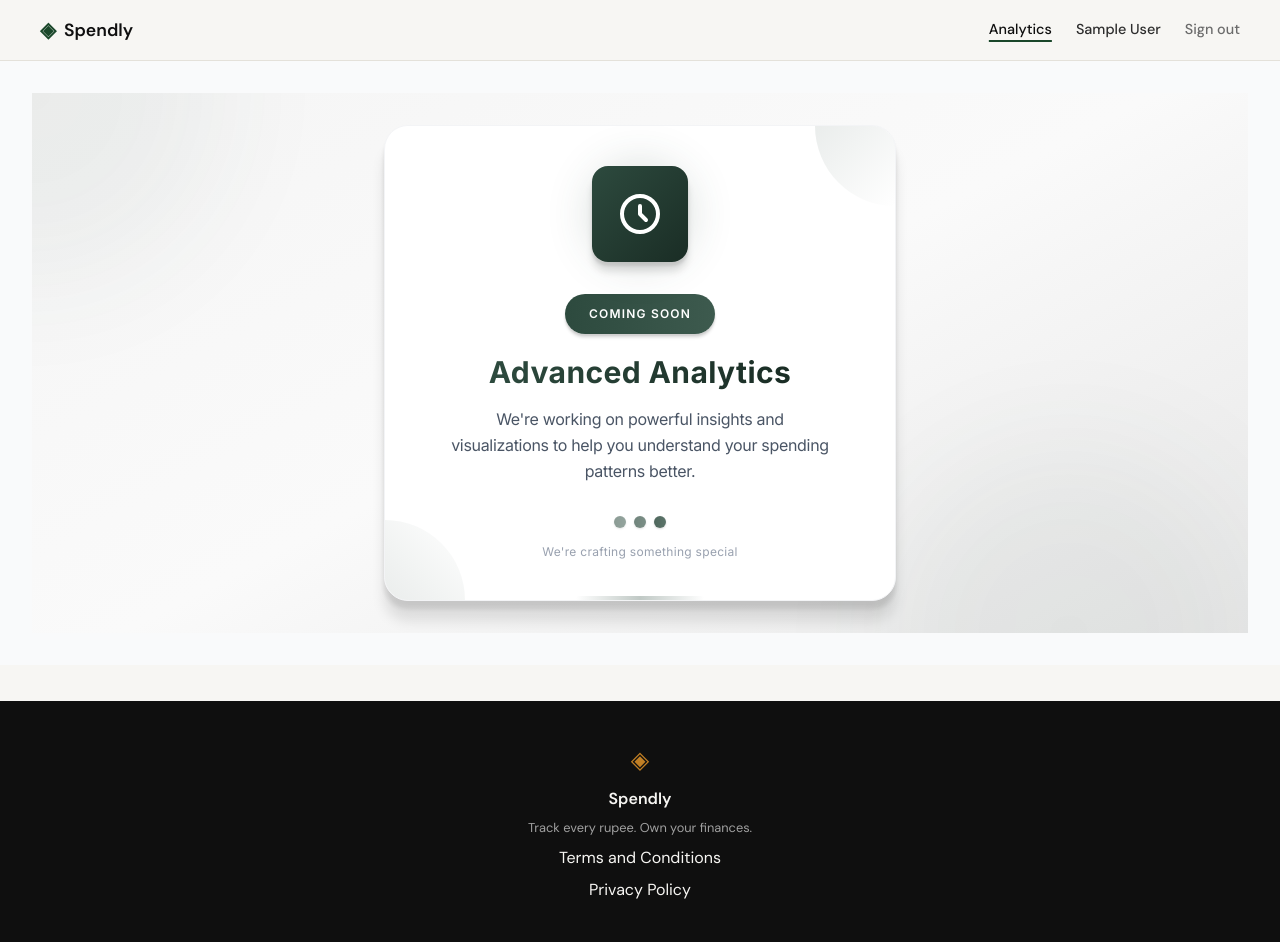
After one commit to gopendrajangir/claude_spendly, a Flask app: page /analytics in a window 1280 px wide. The commit adds this page. Run offline with Flask 3, Linux system fonts and the light colour scheme; the visitor is signed in with stand-in values (Sample User, id 1).

Commit message:
feat: add analytics coming soon page (#8)
Add a logged-in-only /analytics route that renders a Coming Soon page
built from the Figma design, an Analytics navbar item shown only to
signed-in users (highlighted on that page), and ignore *.db files.

Co-Authored-By: Claude Sonnet 5.5 <noreply@anthropic.com>

```diff
--- a/app.py
+++ b/app.py
@@ -354,6 +354,12 @@ def profile():
     )
 
 
+@app.route("/analytics")
+@login_required
+def analytics():
+    return render_template("analytics.html")
+
+
 @app.route("/expenses/add", methods=["GET", "POST"])
 @login_required
 def add_expense():
--- a/static/css/style.css
+++ b/static/css/style.css
@@ -115,6 +115,14 @@ a { color: inherit; text-decoration: none; }
 
 .nav-links a.nav-user { color: var(--ink-soft); }
 .nav-links a.nav-user:hover { color: var(--ink); }
+
+.nav-links a.is-active {
+    color: var(--ink);
+    text-decoration: underline;
+    text-decoration-color: var(--accent);
+    text-decoration-thickness: 2px;
+    text-underline-offset: 6px;
+}
 
 /* ------------------------------------------------------------------ */
 /* Flash messages                                                      */
@@ -863,6 +871,214 @@ a { color: inherit; text-decoration: none; }
 }
 
 /* ------------------------------------------------------------------ */
+/* Analytics (coming soon)                                             */
+/* ------------------------------------------------------------------ */
+
+/* The design's own palette, defined once as tokens for this page */
+.analytics-section {
+    --coming-green-rgb: 45, 74, 62;
+    --coming-green: #2d4a3e;
+    --coming-green-light: #3d5a4e;
+    --coming-green-deep: #1a2d25;
+    --coming-text: #4a5565;
+    --coming-muted: #99a1af;
+    --coming-line: #f3f4f6;
+    --coming-page: #f9fafb;
+    --coming-font: 'Inter', var(--font-body);
+    --coming-stage: linear-gradient(
+        152.5deg, #f5f5f5 0%, #fafafa 50%, #f6f6f6 60%, #efefef 80%, #e8e8e8 100%
+    );
+
+    background: var(--coming-page);
+    padding: 2rem;
+}
+
+.analytics-stage {
+    position: relative;
+    min-height: 540px;
+    display: flex;
+    align-items: center;
+    justify-content: center;
+    padding: 2rem;
+    overflow: hidden;
+    background: var(--coming-stage);
+}
+
+.analytics-orb {
+    position: absolute;
+    width: 384px;
+    height: 384px;
+    border-radius: 50%;
+    background: var(--coming-green);
+    filter: blur(64px);
+    opacity: 0.05;
+    pointer-events: none;
+}
+
+.analytics-orb-top { top: -192px; left: -192px; }
+.analytics-orb-bottom { right: -13px; bottom: -192px; }
+
+.analytics-card {
+    position: relative;
+    z-index: 1;
+    width: 100%;
+    max-width: 512px;
+    padding: 40px;
+    display: flex;
+    flex-direction: column;
+    align-items: center;
+    text-align: center;
+    overflow: hidden;
+    font-family: var(--coming-font);
+    background: var(--paper-card);
+    border: 1px solid var(--coming-line);
+    border-radius: 24px;
+    -webkit-backdrop-filter: blur(8px);
+    backdrop-filter: blur(8px);
+    box-shadow: 0 20px 12.5px rgba(0, 0, 0, 0.1), 0 8px 5px rgba(0, 0, 0, 0.1);
+}
+
+.analytics-corner {
+    position: absolute;
+    width: 80px;
+    height: 80px;
+    opacity: 0.1;
+    pointer-events: none;
+}
+
+.analytics-corner-top {
+    top: 0;
+    right: 0;
+    border-bottom-left-radius: 999px;
+    background: linear-gradient(135deg, rgb(var(--coming-green-rgb)), rgba(var(--coming-green-rgb), 0));
+}
+
+.analytics-corner-bottom {
+    bottom: 0;
+    left: 0;
+    border-top-right-radius: 999px;
+    background: linear-gradient(45deg, rgb(var(--coming-green-rgb)), rgba(var(--coming-green-rgb), 0));
+}
+
+.analytics-icon-wrap {
+    position: relative;
+    width: 96px;
+    height: 96px;
+    margin-bottom: 32px;
+}
+
+.analytics-icon-glow {
+    position: absolute;
+    inset: 0;
+    border-radius: 50%;
+    background: var(--coming-green);
+    filter: blur(24px);
+    opacity: 0.2;
+}
+
+.analytics-icon {
+    position: relative;
+    width: 96px;
+    height: 96px;
+    display: flex;
+    align-items: center;
+    justify-content: center;
+    border-radius: 16px;
+    background: linear-gradient(135deg, var(--coming-green), var(--coming-green-deep));
+    box-shadow: 0 10px 7.5px rgba(0, 0, 0, 0.1), 0 4px 3px rgba(0, 0, 0, 0.1);
+}
+
+.analytics-icon img { display: block; width: 48px; height: 48px; }
+
+.analytics-pill {
+    display: inline-flex;
+    align-items: center;
+    height: 40px;
+    padding: 0 24px;
+    margin-bottom: 20px;
+    border-radius: 999px;
+    background: linear-gradient(90deg, var(--coming-green), var(--coming-green-light));
+    box-shadow: 0 4px 3px rgba(0, 0, 0, 0.1), 0 2px 2px rgba(0, 0, 0, 0.1);
+    color: var(--paper-card);
+    font-size: 12px;
+    font-weight: 600;
+    line-height: 16px;
+    letter-spacing: 1.2px;
+    text-transform: uppercase;
+}
+
+.analytics-title {
+    font-size: 30px;
+    font-weight: 700;
+    line-height: 36px;
+    letter-spacing: 0.3955px;
+    background: linear-gradient(90deg, var(--coming-green), var(--coming-green-deep));
+    -webkit-background-clip: text;
+    background-clip: text;
+    -webkit-text-fill-color: transparent;
+    color: transparent;
+}
+
+.analytics-text {
+    max-width: 384px;
+    margin-top: 16px;
+    font-size: 16px;
+    line-height: 26px;
+    letter-spacing: -0.3125px;
+    color: var(--coming-text);
+}
+
+.analytics-dots {
+    display: flex;
+    gap: 8px;
+    margin-top: 32px;
+}
+
+.analytics-dot {
+    width: 12px;
+    height: 12px;
+    border-radius: 50%;
+    background: linear-gradient(90deg, var(--coming-green), var(--coming-green-light));
+    box-shadow: 0 1px 3px rgba(0, 0, 0, 0.1), 0 1px 2px rgba(0, 0, 0, 0.1);
+}
+
+.analytics-dot:nth-child(1) { opacity: 0.55; }
+.analytics-dot:nth-child(2) { opacity: 0.68; }
+.analytics-dot:nth-child(3) { opacity: 0.84; }
+
+.analytics-note {
+    margin-top: 16px;
+    font-size: 12px;
+    line-height: 16px;
+    letter-spacing: 0.3px;
+    color: var(--coming-muted);
+}
+
+.analytics-bar {
+    position: absolute;
+    left: 50%;
+    bottom: 0;
+    width: 128px;
+    height: 4px;
+    transform: translateX(-50%);
+    border-radius: 999px;
+    opacity: 0.3;
+    background: linear-gradient(
+        90deg,
+        rgba(var(--coming-green-rgb), 0),
+        rgb(var(--coming-green-rgb)),
+        rgba(var(--coming-green-rgb), 0)
+    );
+}
+
+@media (max-width: 600px) {
+    .analytics-section { padding: 1rem; }
+    .analytics-stage { min-height: 0; padding: 1rem; }
+    .analytics-card { padding: 32px 24px; }
+    .analytics-title { font-size: 26px; line-height: 32px; }
+}
+
+/* ------------------------------------------------------------------ */
 /* Legal pages (terms, privacy)                                        */
 /* ------------------------------------------------------------------ */
 
--- /dev/null
+++ b/templates/analytics.html
@@ -0,0 +1,42 @@
+{% extends "base.html" %}
+
+{% block title %}Analytics — Spendly{% endblock %}
+
+{% block head %}
+<link href="https://fonts.googleapis.com/css2?family=Inter:wght@400;600;700&display=swap" rel="stylesheet">
+{% endblock %}
+
+{% block content %}
+<section class="analytics-section">
+    <div class="analytics-stage">
+        <div class="analytics-orb analytics-orb-top" aria-hidden="true"></div>
+        <div class="analytics-orb analytics-orb-bottom" aria-hidden="true"></div>
+
+        <div class="analytics-card">
+            <span class="analytics-corner analytics-corner-top" aria-hidden="true"></span>
+            <span class="analytics-corner analytics-corner-bottom" aria-hidden="true"></span>
+
+            <div class="analytics-icon-wrap">
+                <span class="analytics-icon-glow" aria-hidden="true"></span>
+                <div class="analytics-icon">
+                    <img src="{{ url_for('static', filename='img/analytics-clock.svg') }}" alt="" width="48" height="48">
+                </div>
+            </div>
+
+            <span class="analytics-pill">Coming Soon</span>
+
+            <h1 class="analytics-title">Advanced Analytics</h1>
+            <p class="analytics-text">We're working on powerful insights and visualizations to help you understand your spending patterns better.</p>
+
+            <div class="analytics-dots" aria-hidden="true">
+                <span class="analytics-dot"></span>
+                <span class="analytics-dot"></span>
+                <span class="analytics-dot"></span>
+            </div>
+            <p class="analytics-note">We're crafting something special</p>
+
+            <span class="analytics-bar" aria-hidden="true"></span>
+        </div>
+    </div>
+</section>
+{% endblock %}
--- a/templates/base.html
+++ b/templates/base.html
@@ -20,6 +20,7 @@
             </a>
             <div class="nav-links">
                 {% if session.user_id %}
+                <a href="{{ url_for('analytics') }}"{% if request.endpoint == 'analytics' %} class="is-active" aria-current="page"{% endif %}>Analytics</a>
                 <a href="{{ url_for('profile') }}" class="nav-user">{{ session.user_name }}</a>
                 <a href="{{ url_for('logout') }}">Sign out</a>
                 {% else %}
```
Also changed, not shown: static/img/analytics-clock.svg (added), 1 other file.
